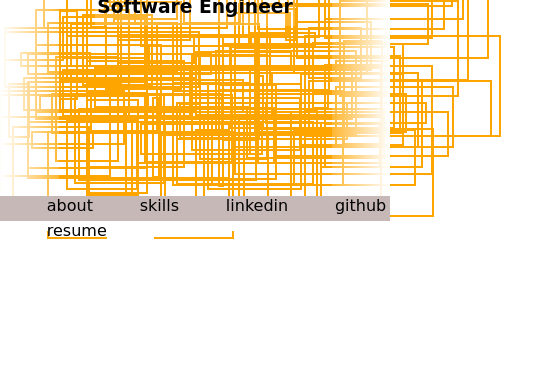
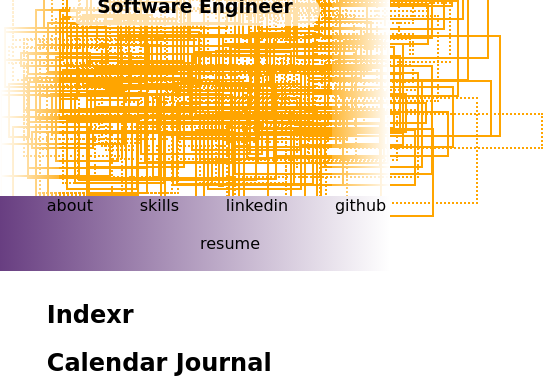
Before and after one commit to glicksauce/portfolio, a plain HTML site: page index.html in a window 390 px wide. Shown: the part 64-455 px from the top of the page, 543 px wide, since content can reach past the window. Drawn offline with nearby package versions, Linux system fonts and the light colour scheme; a web font is replaced by a local one.

Commit message:
added final project and CSS updates

```diff
--- a/app.js
+++ b/app.js
@@ -2,8 +2,9 @@ $(() => {
     console.log("hi")
     $(".folder").animate({height:"600px"})
 
-
+    //first color
     const createBackground = () => {
+        //set random number of tiles (min 50)
         let tileCount = Math.floor(Math.random() * 100) + 50
         console.log(tileCount)
 
@@ -15,13 +16,41 @@ $(() => {
             $newBackgroundDiv = $('<div>')
                 .text(" ")
                 .addClass('randomBackgroundDiv')
-                .css("border-color", "orange")
                 .css("width", randomWidth + "px")
                 .css("left",randomLeftPos + "%")
                 .css("top", randomTopPos + "px")
                 .css("height", randomHeight)
             $('.randomBoxesContainer').prepend($newBackgroundDiv)
         }
+
+    }
+
+    //second color
+    const createBackgroundAltColor = () => {
+        //set random number of tiles (min 50)
+        let tileCount = Math.floor(Math.random() * 100) + 50
+        console.log(tileCount)
+
+        for (i=0;i<tileCount;i++){
+            let randomWidth = Math.floor(Math.random() * 200) + 1
+            let randomLeftPos = Math.floor(Math.random() * 90)
+            let randomTopPos = Math.floor(Math.random() * 200)
+            let randomHeight = Math.floor(Math.random() * 100) + 10
+            $newBackgroundDiv = $('<div>')
+                .text(" ")
+                .addClass('randomBackgroundDivAltColor')
+                .css("width", randomWidth + "px")
+                .css("left",randomLeftPos + "%")
+                .css("top", randomTopPos + "px")
+                .css("height", randomHeight)
+            $('.randomBoxesContainer').prepend($newBackgroundDiv)
+        }
+
+    }
+
+    const titleAnimation = () =>{
+        // $('#title').animate({height: '75px'}, "slow")
+        $('#title').animate({width: '250px'}, 500)
 
     }
 
@@ -63,10 +92,20 @@ $(() => {
         }
     }
 
+    $('#indexr')
+    .mouseover(() =>{
+        showProjectDivs(["indexr1","indexr2"])
+        $('#indexr').css("height","375px")
+    })
+    .mouseout(() =>{
+        hideProjectDivs(["indexr1","indexr2"])
+        $('#indexr').css("height","unset")
+    })
+
     $('#calendarJournal')
         .mouseover(() =>{
             showProjectDivs(["calendarJournal1","calendarJournal2"])
-            $('#calendarJournal').css("height","450px")
+            $('#calendarJournal').css("height","400px")
         })
         .mouseout(() =>{
             hideProjectDivs(["calendarJournal1","calendarJournal2"])
@@ -114,7 +153,8 @@ $(() => {
 
     //display background rectangles
     createBackground()
-
+    createBackgroundAltColor()
+     titleAnimation()
 
 
 
--- a/index.html
+++ b/index.html
@@ -18,21 +18,36 @@
     <div class="topContainer">
         <div class="leftBorder"></div>
         <a href="index.html"><div class="randomBoxesContainer">
-            <h3>Software Engineer</h3>
+            <h3 id="title">Software Engineer</h3>
         </div></a>
         <div class="rightBorder"></div>
     </div>
     <div class="menu">
-        <div class="item" id="about">about</div>
-        <div class="item" id="skillsId">skills</div>
-        <a href="https://www.linkedin.com/in/jay-glickman-it/" target="_blank"><div class="item">linkedin</div></a>
-        <a href="https://github.com/glicksauce" target="_blank"><div class="item">github</div></a>
-        <a href="https://www.dropbox.com/s/6uqc8mgjr5h8vv5/Jay%20Glickman%20Resume.pdf?dl=0" target="_blank"><div class="item">resume</div></a>
+        <div class="item hyperlink" id="about">about</div>
+        <div class="item hyperlink" id="skillsId">skills</div>
+        <a class="hyperlink" href="https://www.linkedin.com/in/jay-glickman-it/" target="_blank"><div class="item">linkedin</div></a>
+        <a class="hyperlnk" href="https://github.com/glicksauce" target="_blank"><div class="item">github</div></a>
+        <a class="hyperlink" href="https://www.dropbox.com/s/6uqc8mgjr5h8vv5/Jay%20Glickman%20Resume.pdf?dl=0" target="_blank"><div id="resume" class="item">resume</div></a>
     </div>
     <div class="spacer"></div>
     <div class="mainContent">
         <div class="folderMargin"></div>
         <div class="folder">
+            <a href="https://indexr-client.herokuapp.com/" target="_blank">
+                <div class="project" id="indexr">
+                    <h2>Indexr</h2>
+                    <div class="leftProject" id="indexr1">
+
+                        <p>Capstone project that syncs with your Dropbox account to help you tag photos for better organization</p>
+                        <li>Uses Oauth 2.0 to sync to user's Dropbox</li>
+                        <li>Javascript/Localstorage/Cookies on front end</li>
+                        <li>Ruby/Rails/Postgresql on the back end</li>
+                    </div>
+                    <div class="rightProject" id="indexr2">
+                        <img src="indexr2.png" width="95%">
+                    </div>
+                </div>
+            </a>
             <a href="https://calendar-journal-client.herokuapp.com/" target="_blank">
                 <div class="project" id="calendarJournal">
                     <h2>Calendar Journal</h2>
--- a/style.css
+++ b/style.css
@@ -39,11 +39,26 @@ body{
     height: 200px;
     z-index: -101;
 }
+
+#title{
+    background: rgba(255, 255, 255, 0.671);
+    border-radius: 25px;
+    width: 1px;
+}
 .randomBackgroundDiv{
     border: 2px solid;
     position: absolute;
     overflow: hidden;
     z-index: -1;
+    border-color: orange;
+}
+
+.randomBackgroundDivAltColor{
+    border: 2px dotted;
+    position: absolute;
+    overflow: hidden;
+    z-index: -1;
+    border-color: orange;
 }
 
 a {
@@ -74,7 +89,7 @@ h3 {
     width: 100%;
     height: 25px;
     min-width: 200px;
-    background: rgb(199, 184, 184);
+    background: -webkit-linear-gradient(left, rgb(104, 62, 129), white);
     clear: both;
 }
 
@@ -87,6 +102,7 @@ h3 {
 .item:hover{
     font-weight: bold;
     background: rgb(112, 156, 156);
+    cursor: pointer;
 }
 
 .folderMargin{
@@ -122,6 +138,13 @@ h3 {
     border-top: 2px solid rgb(158, 135, 135);
     border-bottom: 2px solid rgb(158, 135, 135);
     border-left: 2px solid rgb(158, 135, 135);
+}
+
+.leftProject p{
+    margin: 15px 25px;
+}
+.leftProject li{
+    margin: 0 50px;
 }
 
 .rightProject{
@@ -163,3 +186,16 @@ h3 {
     height: 30px;
 
 }
+
+@media only screen and (max-width: 578px) {
+    .menu {
+         height: 75px;
+    }
+    .item {
+        height: 50%;
+    }
+    #resume{
+        text-align: center;
+        margin: 0 200px;
+    }
+  }
```
Also changed, not shown: indexr.png (added), indexr2.png (added).
